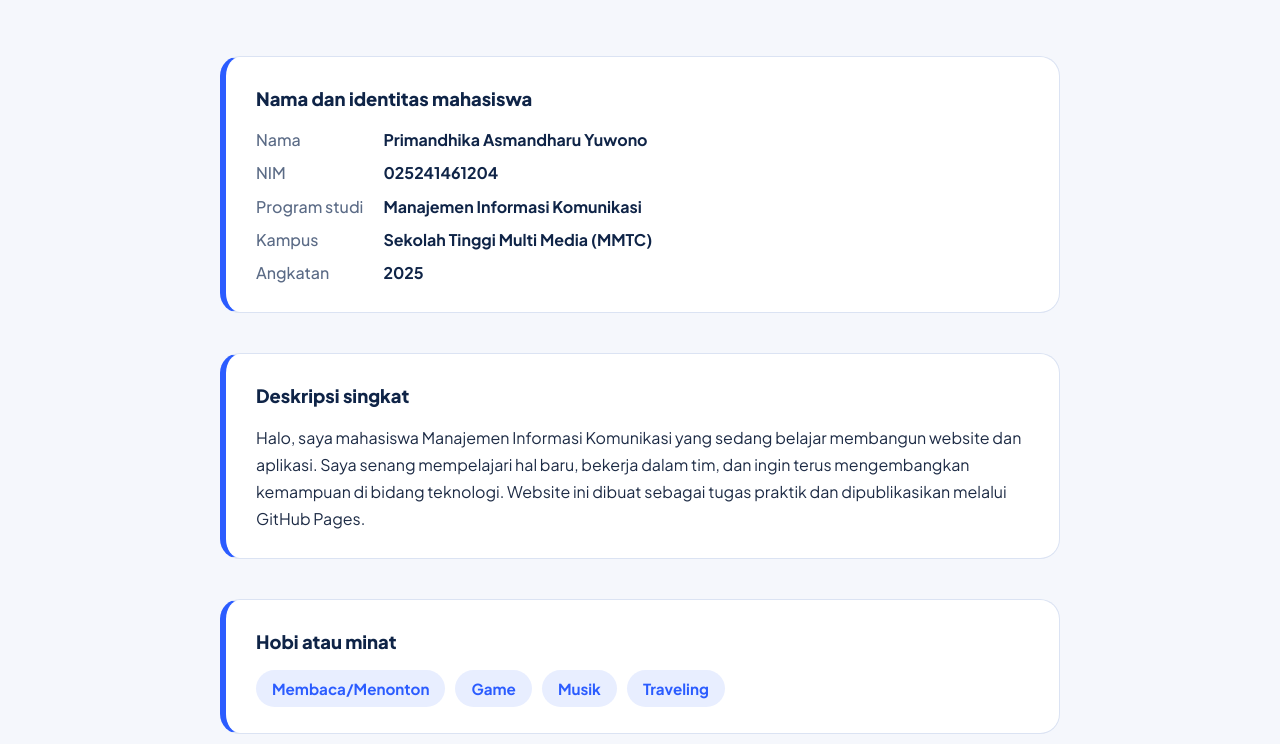
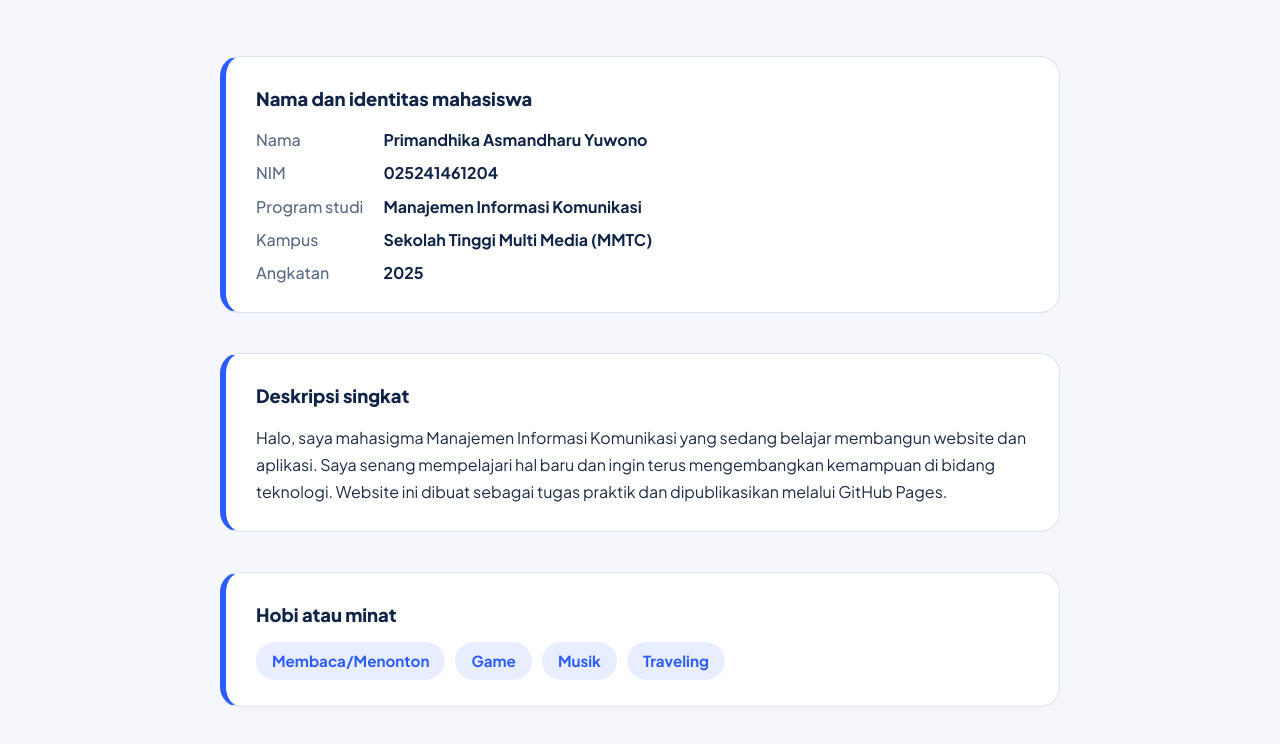
Before and after one commit to Solaratio/test123, a plain HTML site: page index.html in a window 1280 px wide. Shown: the part 341-1085 px from the top of the page. Drawn offline with Linux system fonts and the light colour scheme.

Commit message:
Fix typo and improve introduction text
Corrected a typo in the introduction paragraph and removed a repetitive phrase.

```diff
--- a/index.html
+++ b/index.html
@@ -158,10 +158,9 @@
         <div class="kartu">
           <h2>Deskripsi singkat</h2>
           <p>
-            Halo, saya mahasiswa Manajemen Informasi Komunikasi yang sedang belajar membangun website dan aplikasi.
-            Saya senang mempelajari hal baru, bekerja dalam tim, dan ingin terus mengembangkan
-            kemampuan di bidang teknologi. Website ini dibuat sebagai tugas praktik dan
-            dipublikasikan melalui GitHub Pages.
+            Halo, saya mahasigma Manajemen Informasi Komunikasi yang sedang belajar membangun website dan aplikasi.
+            Saya senang mempelajari hal baru dan ingin terus mengembangkan kemampuan di bidang teknologi.
+            Website ini dibuat sebagai tugas praktik dan dipublikasikan melalui GitHub Pages.
           </p>
         </div>
       </div>
```
